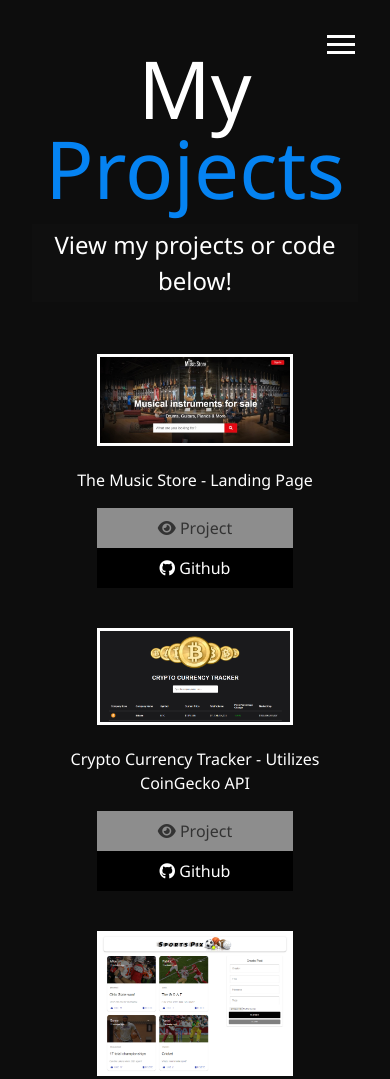
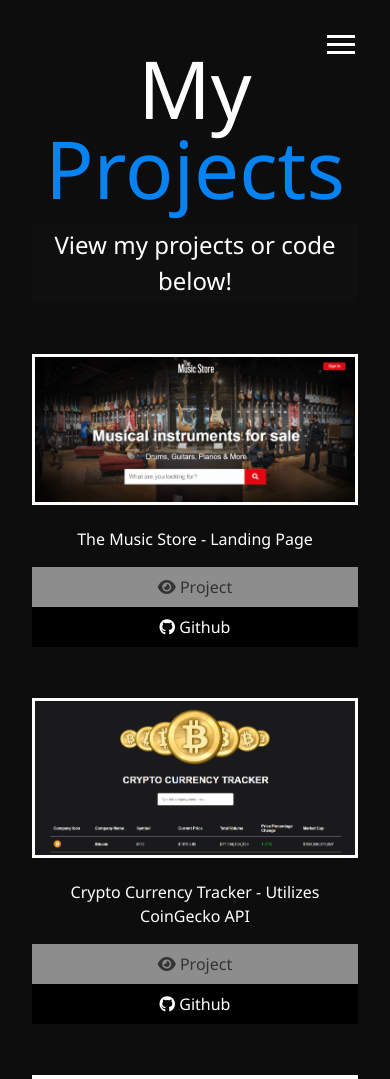
Before and after one commit to devfig37/personal_website, a plain HTML site: page work.html in a window 390 px wide. Shown: the top 1079 px of the page. Drawn offline with Linux system fonts and the light colour scheme.

Commit message:
Update main.css

```diff
--- a/css/main.css
+++ b/css/main.css
@@ -295,7 +295,23 @@ main {
  "job3";
     grid-template-columns: 1fr; }
   .projects {
-    grid-template-columns: repeat(2, 1fr); } }
+    display: grid;
+    grid-gap: 0.7rem;
+    grid-template-columns: repeat(2, 1fr);
+  }
+  .projects img {
+    width: 100%;
+  }
+  .projects .btn-light {
+    width: 100%;
+    text-align: center;
+    margin: auto;
+  }
+  .projects .btn-dark {
+    width: 100%;
+    text-align: center;
+    margin: auto;
+  } }
 
 @media screen and (max-width: 500px) {
   main {
```
